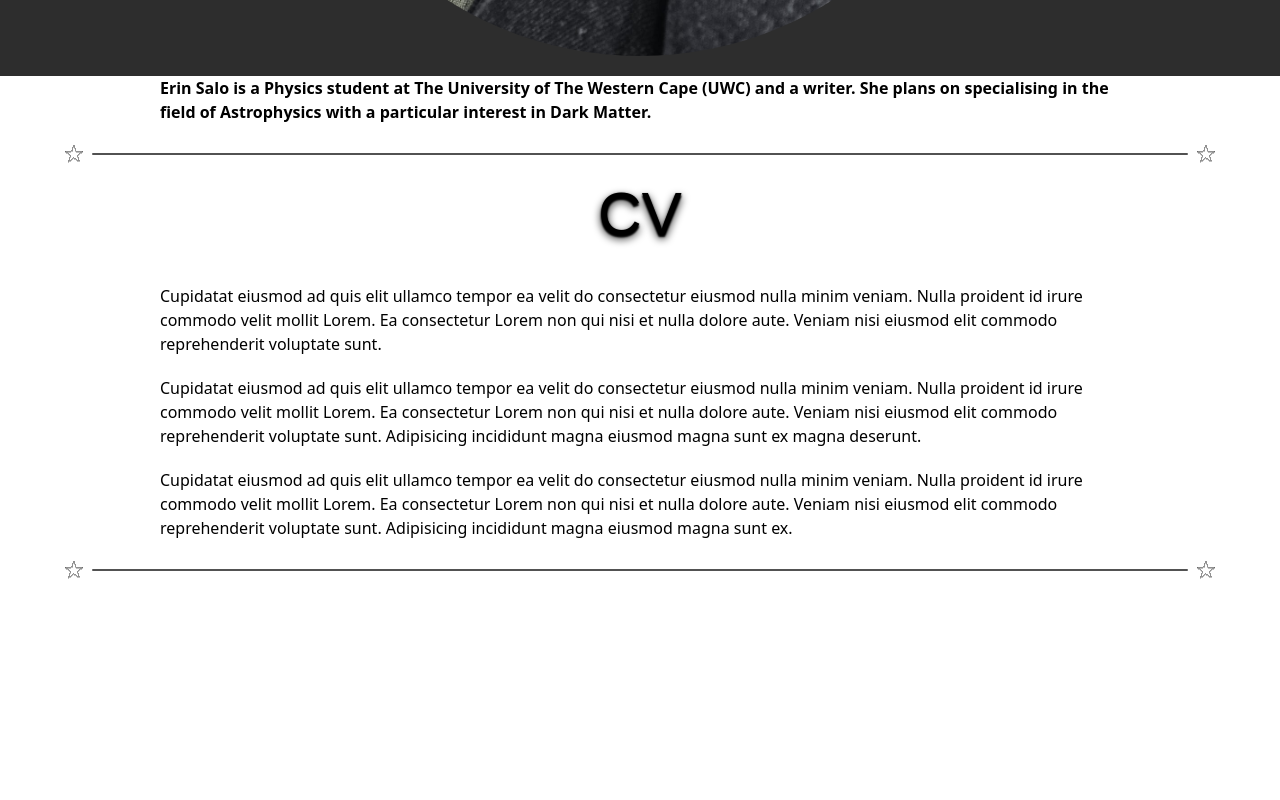
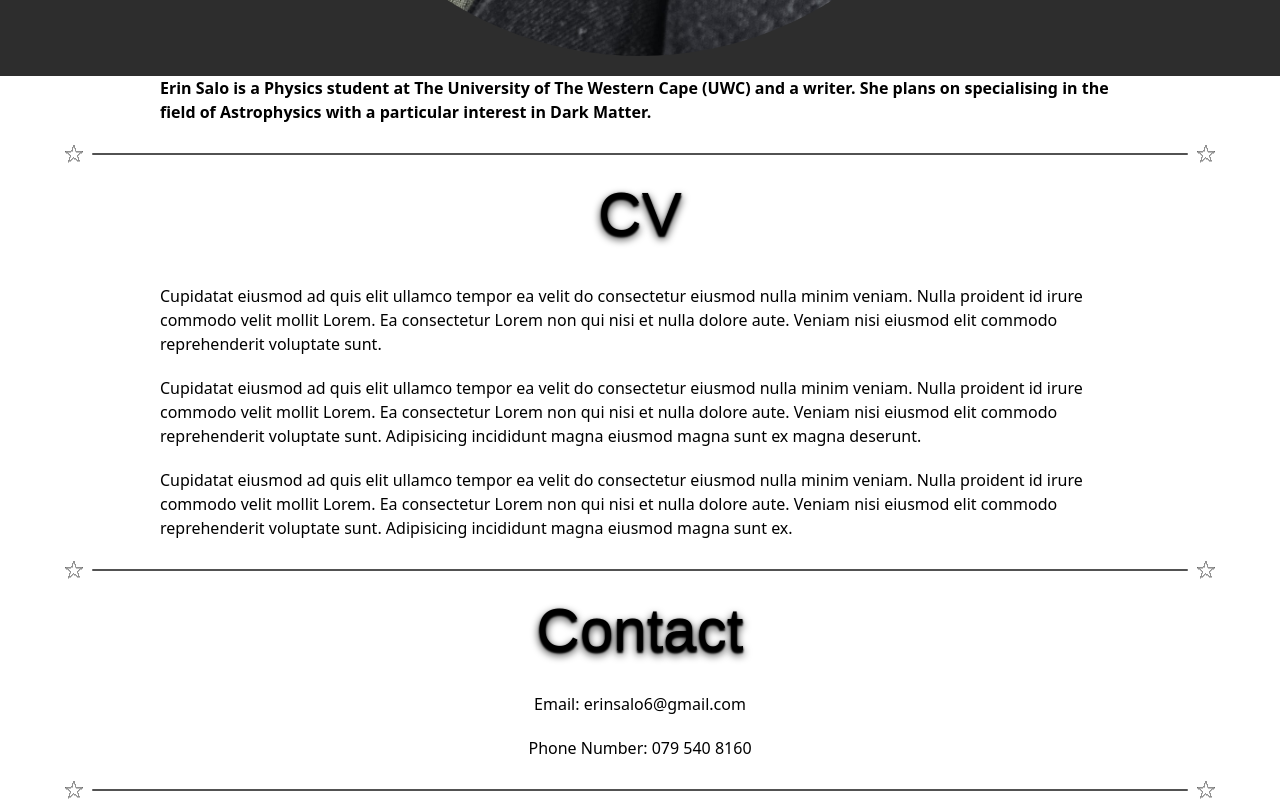
Before and after one commit to CadmusKei/erins-site, a Next.js app: page / in a window 1280 px wide. Shown: the part 1044-1844 px from the top of the page. Before the commit the page ends 1624 px from the top, so only its background shows below. Built offline with nearby package versions, Linux system fonts and the light colour scheme; a web font is replaced by a local one.

Commit message:
Add contact information section to Home component

```diff
--- a/app/page.js
+++ b/app/page.js
@@ -56,6 +56,12 @@ export default function Home() {
           </p>
         </div>
         <Divider />
+        <Title size="text-6xl">Contact</Title>
+        <div className="w-[75%] mt-3 flex flex-col space-y-5 items-center">
+          <p>Email: erinsalo6@gmail.com</p>
+          <p>Phone Number: 079 540 8160</p>
+        </div>
+        <Divider />
       </div>
     </div>
   );
```
